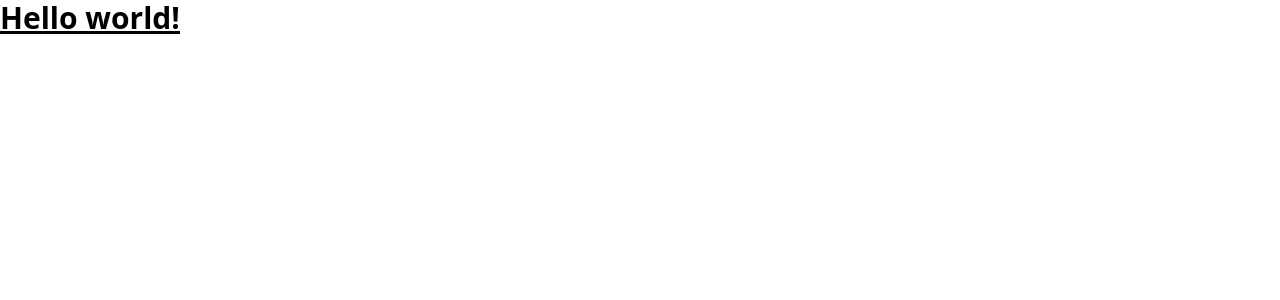
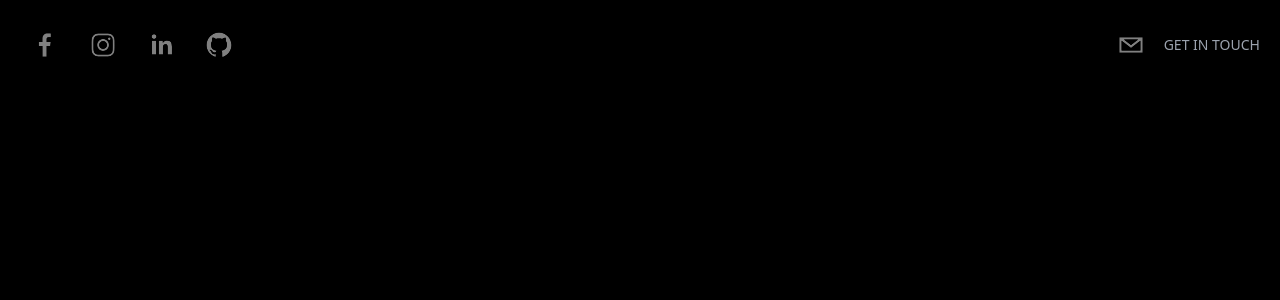
Before and after one commit to fer0o/fer-portfolio, a Next.js app: page / in a window 1280 px wide. Shown: the top 300 px of the page. Built offline with nearby package versions, Linux system fonts and the light colour scheme.

Commit message:
add library react-social-icons and framer-motion. header complete

```diff
--- /dev/null
+++ b/components/Header.tsx
@@ -0,0 +1,64 @@
+import React from 'react'
+import { SocialIcon } from 'react-social-icons'
+import { motion } from 'framer-motion'
+import Link from 'next/link'
+
+type Props = {}
+
+function Header ({}: Props) {
+  return (
+    <header className=' sticky top-0 p-5 flex items-start justify-between max-w-full z-20 xl:items-center '>
+      <motion.div
+        initial={{ x: -500, opacity: 0, scale: 0.5 }}
+        animate={{ x: 0, opacity: 1, scale: 1 }}
+        transition={{ duration: 1.5 }}
+        className=' flex flex-row items-center space-x-2'
+      >
+        {/* social icons */}
+
+        <SocialIcon
+          url='https://www.facebook.com/fer.medellin.cuevas/'
+          fgColor='gray'
+          bgColor='trasparent'
+        />
+        <SocialIcon
+          url='https://www.instagram.com/fer0osennin/?hl=en'
+          fgColor='gray'
+          bgColor='trasparent'
+        />
+
+        <SocialIcon
+          url='https://www.linkedin.com/in/fernando-medellin-cuevas/'
+          fgColor='gray'
+          bgColor='trasparent'
+        />
+        <SocialIcon
+          url='https://github.com/fer0o'
+          fgColor='gray'
+          bgColor='trasparent'
+        />
+      </motion.div>
+
+      <Link href='#contact'>
+        <motion.div
+          initial={{ x: 500, opacity: 0, scale: 0.5 }}
+          animate={{ x: 0, opacity: 1, scale: 1 }}
+          transition={{ duration: 1.5 }}
+          className='flex flex-row items-center text-gray-300 cursor-pointer space-x-2 '
+        >
+          <SocialIcon
+            className='cursor-pointer'
+            network='email'
+            fgColor='gray'
+            bgColor='trasparent'
+          />
+          <p className='uppercase hidden md:inline-flex text-sm text-gray-400'>
+            Get In touch
+          </p>
+        </motion.div>
+      </Link>
+    </header>
+  )
+}
+
+export default Header
--- a/package.json
+++ b/package.json
@@ -9,9 +9,11 @@
     "lint": "next lint"
   },
   "dependencies": {
+    "framer-motion": "^7.6.2",
     "next": "13.0.0",
     "react": "18.2.0",
-    "react-dom": "18.2.0"
+    "react-dom": "18.2.0",
+    "react-social-icons": "^5.15.0"
   },
   "devDependencies": {
     "@types/node": "18.11.7",
--- a/pages/index.tsx
+++ b/pages/index.tsx
@@ -1,12 +1,38 @@
 import Head from 'next/head'
+import Header from '../components/Header'
 
 export default function Home () {
   return (
-    <div>
+    <div className='bg-black text-white h-screen snap-y snap-mandatory overflow-y-scroll overflow-x-hidden z-0 scrollbar scrollbar-track-gray-500/20 scrollbar-thumb-blue-900/80'>
       <Head>
-        <title>Create Next App</title>
+        <title>Fer's Portfolios</title>
       </Head>
-      <h1 className='text-3xl font-bold underline'>Hello world!</h1>
+      {/* Header */}
+      <Header />
+      {/* Hero */}
+      {/* <section id='hero' className='snap-center'>
+        <Hero />
+      </section> */}
+      {/* About */}
+      {/* <section id='about' className='snap-center'>
+        <About />
+      </section> */}
+      {/* Experience */}
+      {/* <section className='snap-center' id='experience'>
+        <Experience />
+      </section> */}
+      {/* Skills */}
+      {/* <section id='skills' className='snap-start'>
+        <Skills />
+      </section> */}
+      {/* Projects */}
+      {/* <section id='projects' className='snap-start'>
+        <Projects />
+      </section> */}
+      {/* Contact Me */}
+      {/* <section id='contact' className=' snap-center'>
+          <ContactMe />
+        </section> */}
     </div>
   )
 }
```
Also changed, not shown: 1 other file (tests, documents, lock files or other folders).
